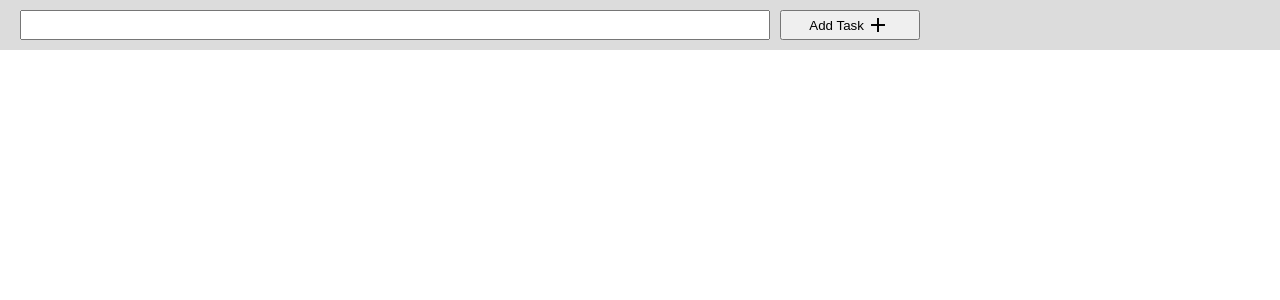
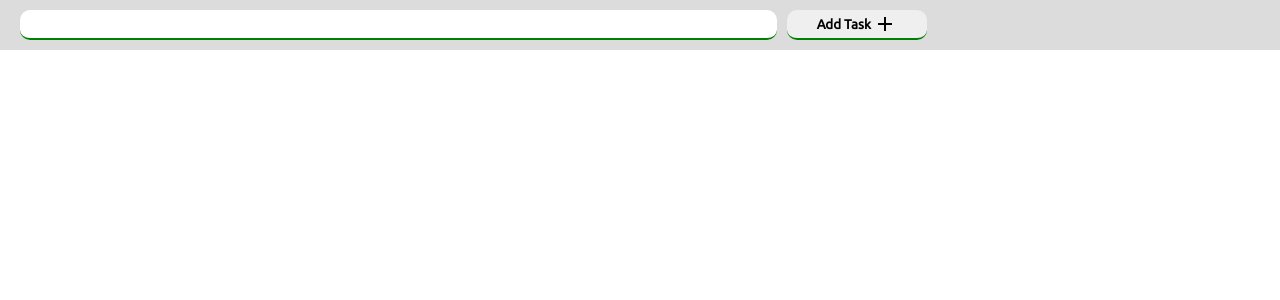
Before and after one commit to girishsawant999/to-do-list-react, a React (Create React App) app: page / in a window 1280 px wide. Shown: the top 300 px of the page. Built offline with nearby package versions, Linux system fonts and the light colour scheme.

Commit message:
Styling changes

```diff
--- a/src/App.css
+++ b/src/App.css
@@ -1,8 +1,31 @@
+@font-face {
+  font-family: 'Ubantu';
+  src: url('./Ubuntu-Regular.ttf') format('truetype'); /* Chrome 4+, Firefox 3.5, Opera 10+, Safari 3—5 */
+}
 .App {
   text-align: center;
   overflow: hidden;
+  font-family: 'Ubantu';
 }
 .App .app__tasks {
   overflow: auto;
   margin-top: 55px;
 }
+.text-line-through {
+  text-decoration: line-through;
+}
+.color-green {
+  color: green;
+}
+.color-red {
+  color: red;
+}
+.cursor-pointer {
+  cursor: pointer;
+}
+.disable-select {
+  -webkit-user-select: none;
+  -moz-user-select: none;
+  -ms-user-select: none;
+  user-select: none;
+}
--- a/src/App.js
+++ b/src/App.js
@@ -17,7 +17,7 @@ function App() {
       {
         id: uuid(),
         value: task,
-        status: true,
+        status: false,
       },
     ];
 
--- a/src/Components/AddTask.js
+++ b/src/Components/AddTask.js
@@ -11,7 +11,7 @@ function addTask({ addTask }) {
     <div className="addTask">
       <form action="" onSubmit={formSubmit}>
         <input type="text" name="task" id="input_addTask" />
-        <button type="submit">
+        <button className="disable-select" type="submit">
           Add Task <span class="material-icons">add</span>
         </button>
       </form>
--- a/src/Components/Task.js
+++ b/src/Components/Task.js
@@ -3,23 +3,34 @@ import './task.css';
 
 function Task({ task, deleteTask, changeStatus }) {
   return (
-    <div className="task">
-      <div className="task__status">
-        <input
-          type="checkbox"
-          name="status"
-          id={task.id}
-          checked={task.status}
-          onChange={() => changeStatus(task.id)}
-        />
+    <>
+      <div className="task">
+        <div
+          className="task__status disable-select"
+          onClick={() => changeStatus(task.id)}>
+          {task.status ? (
+            <span class="material-icons cursor-pointer">check_box</span>
+          ) : (
+            <span class="material-icons cursor-pointer">
+              check_box_outline_blank
+            </span>
+          )}
+        </div>
+        <div
+          className={`task__value cursor-pointer ${
+            task.status ? 'text-line-through color-green' : ''
+          }`}
+          onClick={() => changeStatus(task.id)}>
+          {task.value}
+        </div>
+        <div
+          className="task__delete disable-select"
+          onClick={() => deleteTask(task.id)}>
+          <span class="material-icons">delete_forever</span>
+        </div>
       </div>
-      <label for={task.id}>
-        <div className="task__value">{task.value}</div>
-      </label>
-      <div className="task__delete" onClick={() => deleteTask(task.id)}>
-        <span class="material-icons">delete_forever</span>
-      </div>
-    </div>
+      <hr className="task__hr" />
+    </>
   );
 }
 
--- a/src/Components/addTask.css
+++ b/src/Components/addTask.css
@@ -10,15 +10,34 @@
   display: flex;
 }
 .addTask form input {
-  flex: 0.6;
+  flex: 0.6 1;
   margin: 0px 10px;
+  border: none;
+  border-bottom: 2px solid green;
+  padding: 0px 10px;
+  outline: none;
+  border-radius: 10px;
+  font-family: 'Ubantu';
+  font-weight: 600;
 }
 .addTask form button {
+  font-family: 'Ubantu';
+  font-weight: 600;
   flex: 0.4 1;
   max-width: 140px;
   min-height: 30px;
   display: flex;
   justify-content: center;
   align-items: center;
+  grid-gap: 2px;
   gap: 2px;
+  border: none;
+  border-bottom: 2px solid green;
+  outline: none;
+  border-radius: 10px;
+  transition: color, background-color 500ms ease-in-out;
 }
+.addTask form button:hover {
+  background-color: green;
+  color: white;
+}
--- a/src/Components/task.css
+++ b/src/Components/task.css
@@ -5,14 +5,31 @@
   align-content: space-between;
   width: 95%;
   margin: auto;
+  padding: 2px 0px;
 }
 .task .task__status {
   flex: 0.1;
+  color: green;
 }
-.task label {
+.task .task__value {
   flex: 0.7;
   display: flex;
+  text-transform: capitalize;
 }
 .task .task__delete {
-  flex: 0.2;
+  flex: 0.2 1;
+  color: red;
+  display: flex;
+  align-items: center;
+  justify-content: center;
 }
+.task .task__delete span {
+  cursor: pointer;
+  transition: transform 100ms ease-in-out;
+}
+.task .task__delete span:hover {
+  transform: scale(1.2);
+}
+.task__hr {
+  width: 90vw;
+}
```
Also changed, not shown: src/Ubuntu-Regular.ttf (added).
